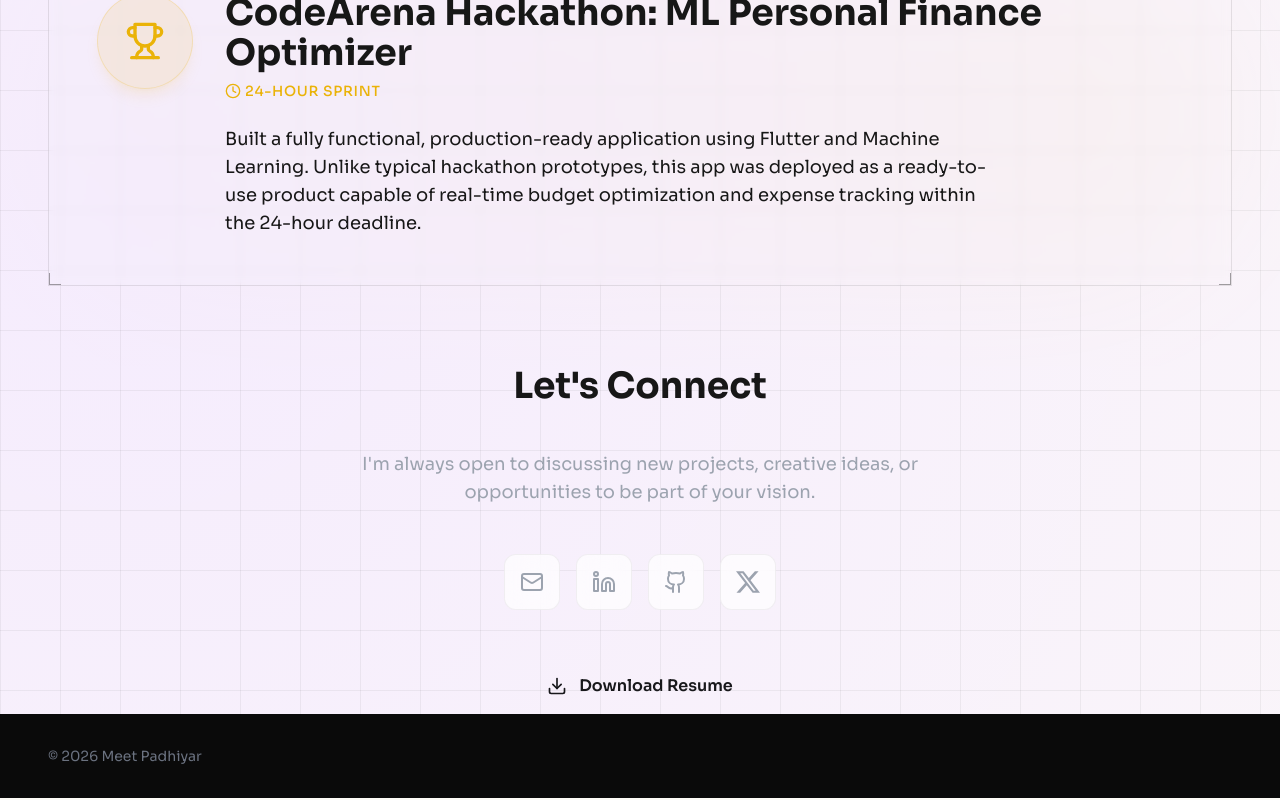
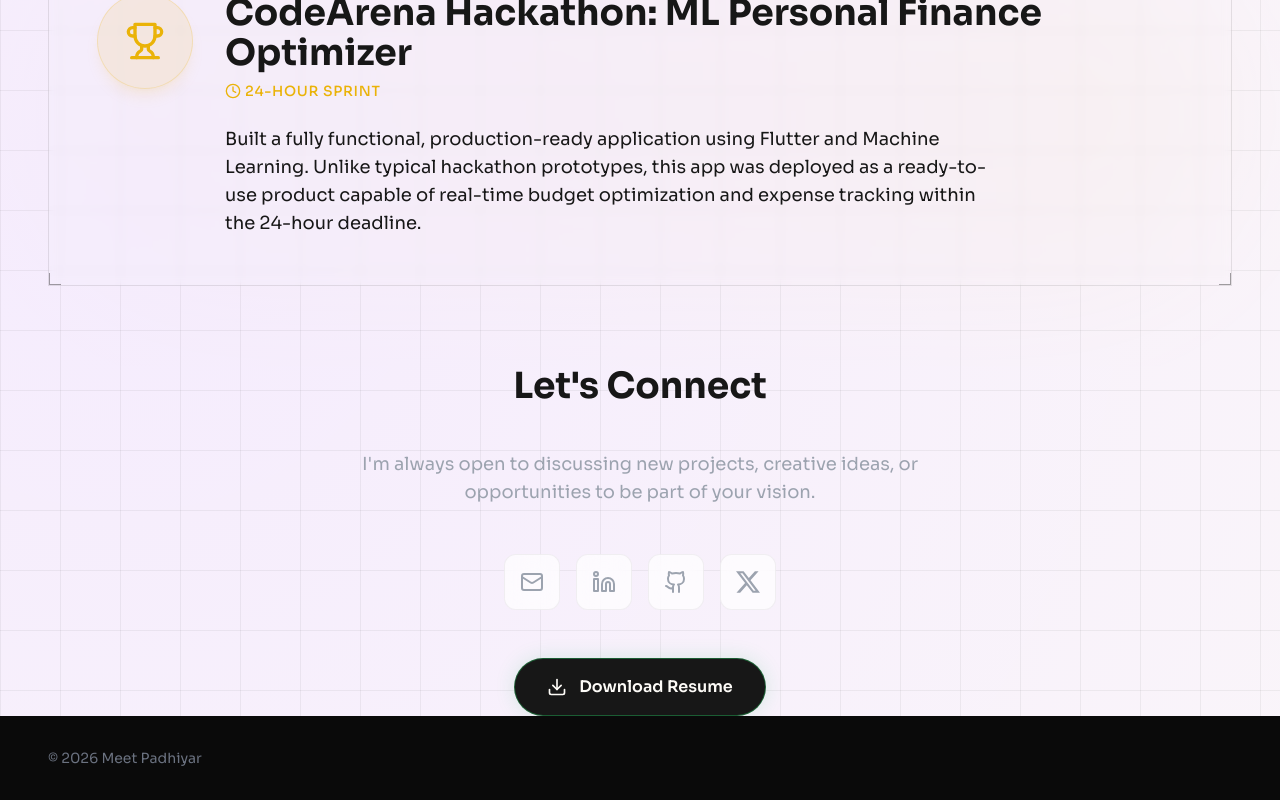
Before and after one commit to padhiarmeet/Portfolio, a React (Vite) app: page / in a window 1280 px wide. Shown: the part 5190-5990 px from the top of the page. Built offline with nearby package versions, Linux system fonts and the light colour scheme.

Commit message:
fix : changed favicon

```diff
--- a/index.html
+++ b/index.html
@@ -3,7 +3,7 @@
 
 <head>
   <meta charset="UTF-8" />
-  <link rel="icon" type="image/svg+xml" href="/vite.svg" />
+  <link rel="icon" type="image/png" href="/cat_image.png" />
   <meta name="viewport" content="width=device-width, initial-scale=1.0" />
   <meta name="description"
     content="Meet Padhiyar - Flutter & Java Developer. Building scalable backends and intuitive mobile applications." />
--- a/src/components/Contact.jsx
+++ b/src/components/Contact.jsx
@@ -87,9 +87,9 @@ const Contact = () => {
                         href="https://drive.google.com/file/d/1xdU9PPcIrQBzyQh8xAe13t8ZM-D8OEPC/view?usp=drive_link"
                         target="_blank"
                         rel="noopener noreferrer"
-                        className="inline-flex items-center gap-3 px-8 py-4 bg-gradient-to-r from-electric-500 to-accent-500 rounded-xl font-semibold text-zinc-900 dark:text-white btn-glow"
-                        whileHover={{ scale: 1.05 }}
-                        whileTap={{ scale: 0.95 }}
+                        className="inline-flex items-center gap-3 px-8 py-4 bg-dark text-creme dark:bg-white dark:text-dark rounded-full font-semibold border border-green-500/40 shadow-[0_0_20px_rgba(34,197,94,0.15)] hover:shadow-[0_0_30px_rgba(34,197,94,0.25)] transition-shadow duration-300"
+                        whileHover={{ scale: 1.03, y: -2 }}
+                        whileTap={{ scale: 0.97 }}
                     >
                         <Download size={20} />
                         Download Resume
```
Also changed, not shown: public/cat_image.png (added).
